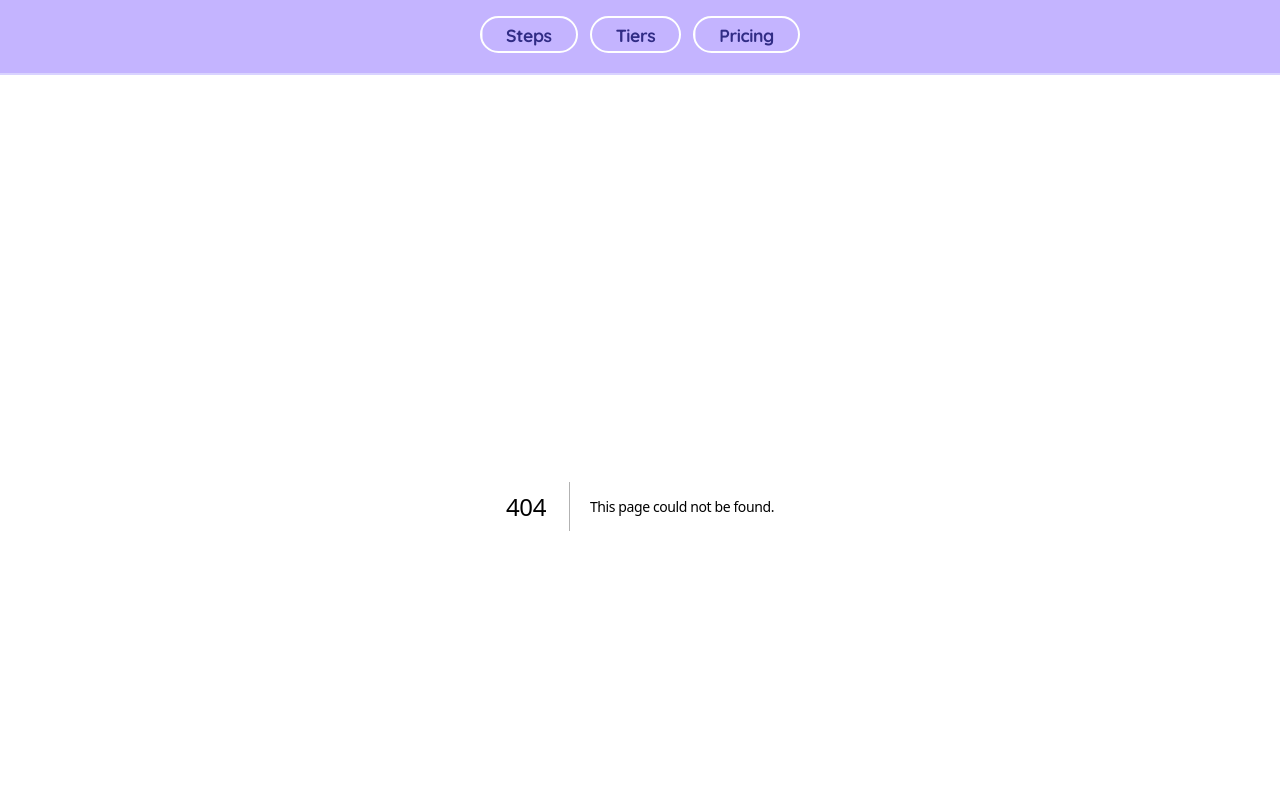
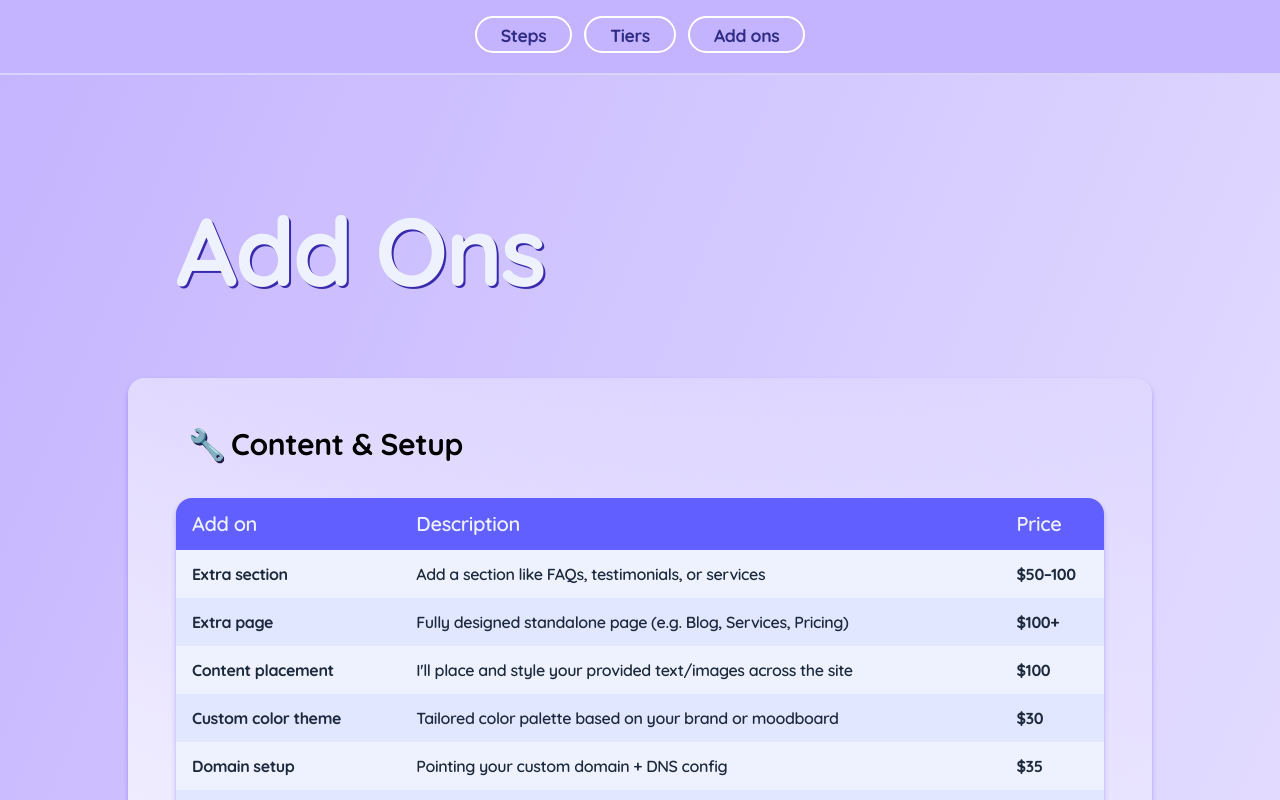
Before and after one commit to linnkognito/Website-Creation, a Next.js app: page /pricing/addons in a window 1280 px wide. Before the commit this address had no page. Shown: the top 800 px of the page. Built offline with nearby package versions, Linux system fonts and the light colour scheme.

Commit message:
Add on section done

```diff
--- a/app/_components/Nav.jsx
+++ b/app/_components/Nav.jsx
@@ -5,7 +5,7 @@ function Nav({ links }) {
   const defaultLinks = [
     { label: 'Steps', href: '/' },
     { label: 'Tiers', href: '/tiers' },
-    { label: 'Pricing', href: '/pricing' },
+    { label: 'Add ons', href: '/pricing/addons' },
     // { label: 'Contact', href: '/contact' },
   ];
   const navLinks = links || defaultLinks;
--- a/app/_components/Table.jsx
+++ b/app/_components/Table.jsx
@@ -11,7 +11,7 @@ function Table({ table }) {
             {tableHeadings?.map((th) => (
               <th
                 key={th}
-                className='px-4 py-3 font-semibold text-xl text-left'
+                className='px-4 py-3 font-semibold text-lg sm:text-xl text-left'
               >
                 {th}
               </th>
@@ -23,10 +23,15 @@ function Table({ table }) {
           {tableRows.map((row, i) => (
             <tr
               key={row.id}
-              className={`${i % 2 === 0 ? 'bg-violet-50' : 'bg-violet-100'}`}
+              className={`${
+                i % 2 === 0 ? tableStyles.rowLight : tableStyles.rowDark
+              }`}
             >
               {row.cells.map((cell) => (
-                <td key={cell.id} className='px-4 py-3 first:font-bold'>
+                <td
+                  key={cell.id}
+                  className='px-4 py-3 first:font-bold last:font-bold'
+                >
                   {cell.text}
                 </td>
               ))}
--- a/app/_components/containers/Section.jsx
+++ b/app/_components/containers/Section.jsx
@@ -5,8 +5,8 @@ import { motion } from 'framer-motion';
 function Section({
   children,
   theme = 'base',
-  color = '',
-  first = 'false',
+  color = 'plum',
+  first = false,
   lazyLoad = true,
   className = '',
   ...props
@@ -16,7 +16,6 @@ function Section({
     '2col':
       'flex flex-col lg:items-center lg:grid lg:grid-cols-2 gap-3 lg:gap-5 shadow-ind',
   };
-
   const colorThemes = {
     indigo: 'text-indigo-50 bg-indigo-500 selection:bg-violet-400',
     lime: 'text-indigo-950 bg-gradient-to-br from-lime-200 to-white',
@@ -30,7 +29,6 @@ function Section({
     <div>
       {lazyLoad ? (
         <motion.section
-          layout={false}
           initial={{ opacity: 0, y: 20 }}
           {...(first
             ? { animate: { opacity: 1, y: 0 } }
--- a/app/_components/containers/SectionSubtle.jsx
+++ b/app/_components/containers/SectionSubtle.jsx
@@ -1,7 +1,7 @@
 function SectionSubtle({ children, theme = 'base', className = '', ...props }) {
   const themes = {
     base: 'mb-10 p-div',
-    section: 'p-section',
+    section: 'p-section shadow-subtle',
   };
 
   return (
--- a/app/_data/addons.json
+++ b/app/_data/addons.json
@@ -116,7 +116,7 @@
         "rowLight": "bg-violet-50",
         "rowDark": "bg-violet-100"
       },
-      "tableHeadings": ["Add on", "Description", "Suggested Price"],
+      "tableHeadings": ["Add on", "Description", "Price"],
       "tableRows": [
         {
           "id": "newsletter-integration",
@@ -193,7 +193,7 @@
         "rowLight": "bg-plum-50",
         "rowDark": "bg-plum-100"
       },
-      "tableHeadings": ["Add-on", "Description", "Suggested Price"],
+      "tableHeadings": ["Add-on", "Description", "Price"],
       "tableRows": [
         {
           "id": "dark-mode-toggle",
@@ -273,7 +273,7 @@
         "rowLight": "bg-indigo-50",
         "rowDark": "bg-indigo-100"
       },
-      "tableHeadings": ["Add-on", "Description", "Suggested Price"],
+      "tableHeadings": ["Add-on", "Description", "Price"],
       "tableRows": [
         {
           "id": "optimization-audit",
@@ -335,7 +335,7 @@
         "rowLight": "bg-violet-50",
         "rowDark": "bg-violet-100"
       },
-      "tableHeadings": ["Add-on", "Description", "Suggested Price"],
+      "tableHeadings": ["Add-on", "Description", "Price"],
       "tableRows": [
         {
           "id": "cms-setup",
@@ -343,7 +343,7 @@
             { "id": "cms-setup-label", "text": "CMS setup" },
             {
               "id": "cms-setup-desc",
-              "text": "Sanity, Contentful, WordPress Headless, etc."
+              "text": "Sanity, Contentful, WordPress, etc."
             },
             { "id": "cms-setup-price", "text": "$100–200" }
           ]
@@ -356,32 +356,7 @@
               "id": "hosting-migration-desc",
               "text": "Move to Netlify/Vercel or custom host"
             },
-            { "id": "hosting-migration-price", "text": "$50–100" }
-          ]
-        },
-        {
-          "id": "handoff-package",
-          "cells": [
-            {
-              "id": "handoff-package-label",
-              "text": "Backup & handoff package"
-            },
-            {
-              "id": "handoff-package-desc",
-              "text": "ZIP with assets, instructions, and rollback options"
-            },
-            { "id": "handoff-package-price", "text": "$40–80" }
-          ]
-        },
-        {
-          "id": "training-video",
-          "cells": [
-            { "id": "training-video-label", "text": "Client training video" },
-            {
-              "id": "training-video-desc",
-              "text": "5–15 minute walkthrough of CMS or website usage"
-            },
-            { "id": "training-video-price", "text": "$75–150" }
+            { "id": "hosting-migration-price", "text": "$50" }
           ]
         }
       ]
--- a/app/pricing/page.js
+++ b/app/pricing/addons/page.js
@@ -1,17 +1,13 @@
-import addons from '../_data/addons';
+import PageContentWrapper from '@/app/_components/containers/PageContentWrapper';
+import addons from '../../_data/addons';
 
-import PageContentWrapper from '../_components/containers/PageContentWrapper';
-import SectionSubtle from '../_components/containers/SectionSubtle';
-import Table from '../_components/Table';
-import HeadingInfo from '../_components/text/HeadingInfo';
+import Table from '@/app/_components/Table';
+import SectionSubtle from '@/app/_components/containers/SectionSubtle';
+import HeadingInfo from '@/app/_components/text/HeadingInfo';
 
 function Page() {
   return (
     <PageContentWrapper>
-      <PageContentWrapper
-        heading={{ id: 'pricing-heading', heading: 'Pricing' }}
-      ></PageContentWrapper>
-
       {/* Addons */}
       <PageContentWrapper
         tag='section'
--- a/app/tiers/page.js
+++ b/app/tiers/page.js
@@ -9,7 +9,7 @@ function Page() {
     <PageContentWrapper heading={{ id: 'tiers-heading', heading: 'Tiers' }}>
       <TierInfoCards tiers={tiers} />
       {tiers.map((tier, i) => (
-        <Tier key={tier.id} tier={tier} first={i === 0} />
+        <Tier key={tier.id} tier={tier} />
       ))}
     </PageContentWrapper>
   );
```
